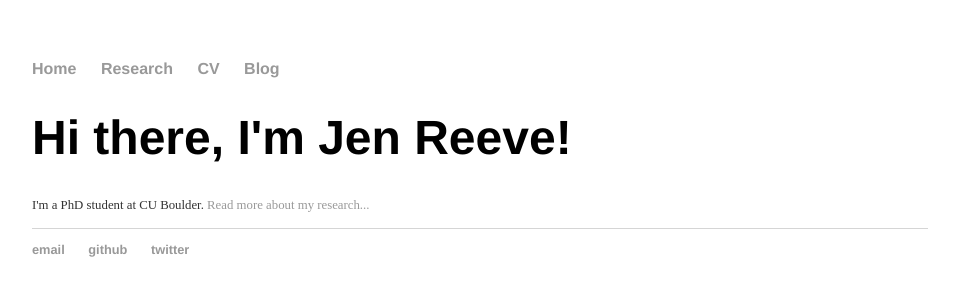
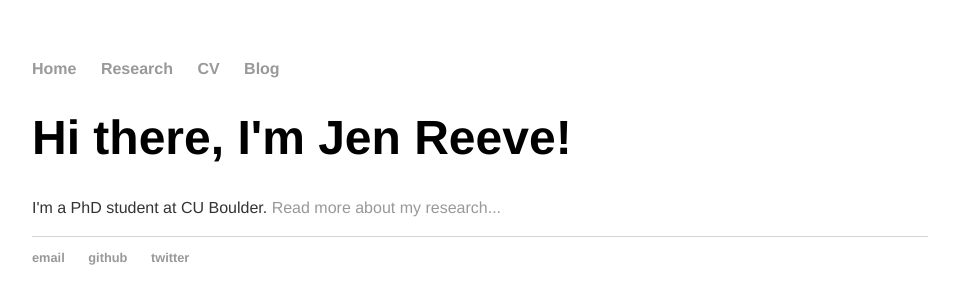
Before and after one commit to jlreeve/jlreeve.github.io, a Jekyll site: the page built from index.html, in a window 1280 px wide. Shown: the top 304 px of the page, without its empty margins (160-1119 px from the left). Built offline with Jekyll 4.4.1, drawn with Linux system fonts in a browser that asks for light colours.

Commit message:
fixing fonts

```diff
--- a/css/main.css
+++ b/css/main.css
@@ -39,9 +39,10 @@ h6 {
     font-family:'Helvetica', 'Arial', 'Sans-Serif';
 }
 p {
-    font-size: 0.8em;
+    font-size: 1.0em;
     line-height: 1.4em;
     color: #333;
+    font-family:'Helvetica', 'Arial', 'Sans-Serif';
 }
 footer {
     border-top: 1px solid #d5d5d5;
```
